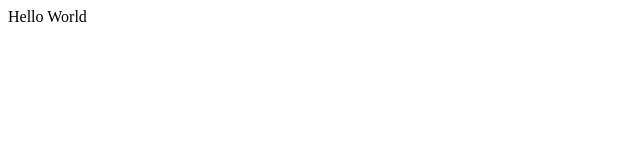
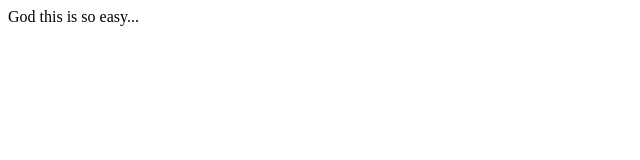
Before and after one commit to coljnr9/binder, a plain HTML site: page index.html in a window 1280 px wide. Shown: the full height of the page, 0-640 px from the left. Drawn offline with Linux system fonts and the light colour scheme.

Commit message:
Small update

```diff
--- a/index.html
+++ b/index.html
@@ -2,10 +2,10 @@
 <html>
 <head>
     <meta charset="UTF-8">
-    <title>Hello World</title>
+    <title>Cole's Site</title>
 </head>
 
 <body>
-    Hello World
+    God this is so easy...
 </body>
 </html>
```
